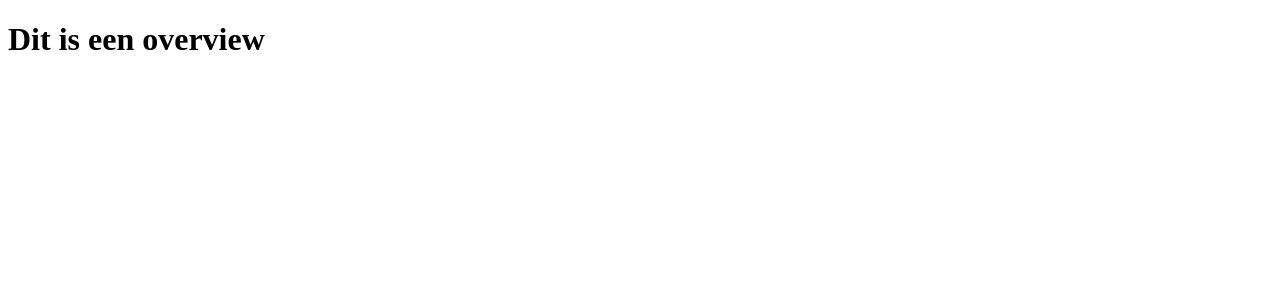
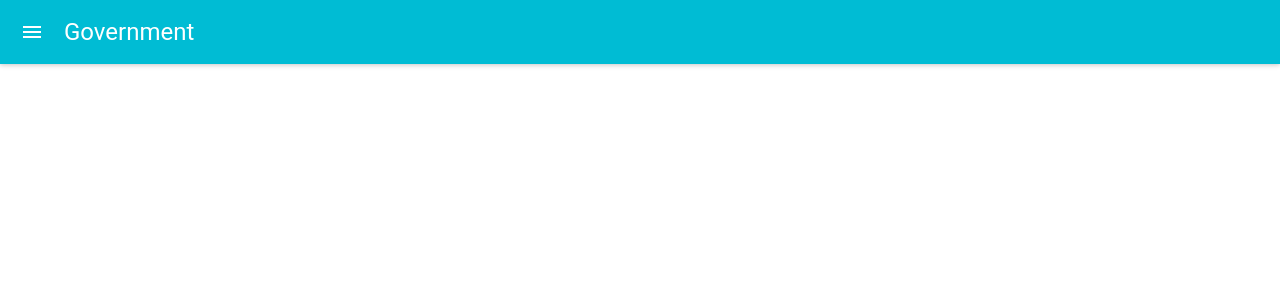
Before and after one commit to s63-gamma/governemnt, a React app: page / in a window 1280 px wide. Shown: the top 300 px of the page. Built offline with nearby package versions, Linux system fonts and the light colour scheme; the HTML template or start-up script is replaced by a standard one.

Commit message:
feat(ui): allows usage of material ui and css files
This now renders all material ui components that should be

```diff
--- a/package.json
+++ b/package.json
@@ -32,9 +32,11 @@
     "babel-loader": "^6.4.1",
     "babel-preset-es2015": "^6.24.0",
     "babel-preset-react": "^6.23.0",
+    "css-loader": "^0.27.3",
     "cz-conventional-changelog": "^2.0.0",
     "html-webpack-plugin": "^2.28.0",
     "json-loader": "^0.5.4",
+    "style-loader": "^0.15.0",
     "webpack-dev-server": "^2.4.2"
   },
   "config": {
--- a/src/components/overview.jsx
+++ b/src/components/overview.jsx
@@ -1,10 +1,12 @@
 import React from "react";
+import {AppBar} from 'material-ui';
 
 export class Overview extends React.Component {
   render() {
     return (
       <div>
-        <h1>Dit is een overview</h1>
+        <AppBar
+          title="Government"/>
         {this.props.children}
       </div>
     )
--- /dev/null
+++ b/src/main.css
@@ -0,0 +1,19 @@
+body, html {
+  border: 0px;
+  padding: 0px;
+  margin: 0px;
+  height: 100%;
+  display: block;
+}
+
+[data-reactroot] {
+  height: 100%;
+  display: flex;
+  flex-direction: column;
+}
+
+.content {
+  flex: 1 0;
+  overflow-x: scroll;
+  overflow-y: hidden;
+}
--- a/webpack.config.js
+++ b/webpack.config.js
@@ -38,7 +38,7 @@ module.exports = {
       },
       {
         test: /\.css$/,
-        loaders: ['style', 'css'],
+        loaders: ['style-loader', 'css-loader'],
       },
       {
         test: /\.(eot|gif|jpe?g|png|svg|ttf|woff2?)(\?.*)?$/,
```
Also changed, not shown: src/main.jsx (+8 -3 lines).
